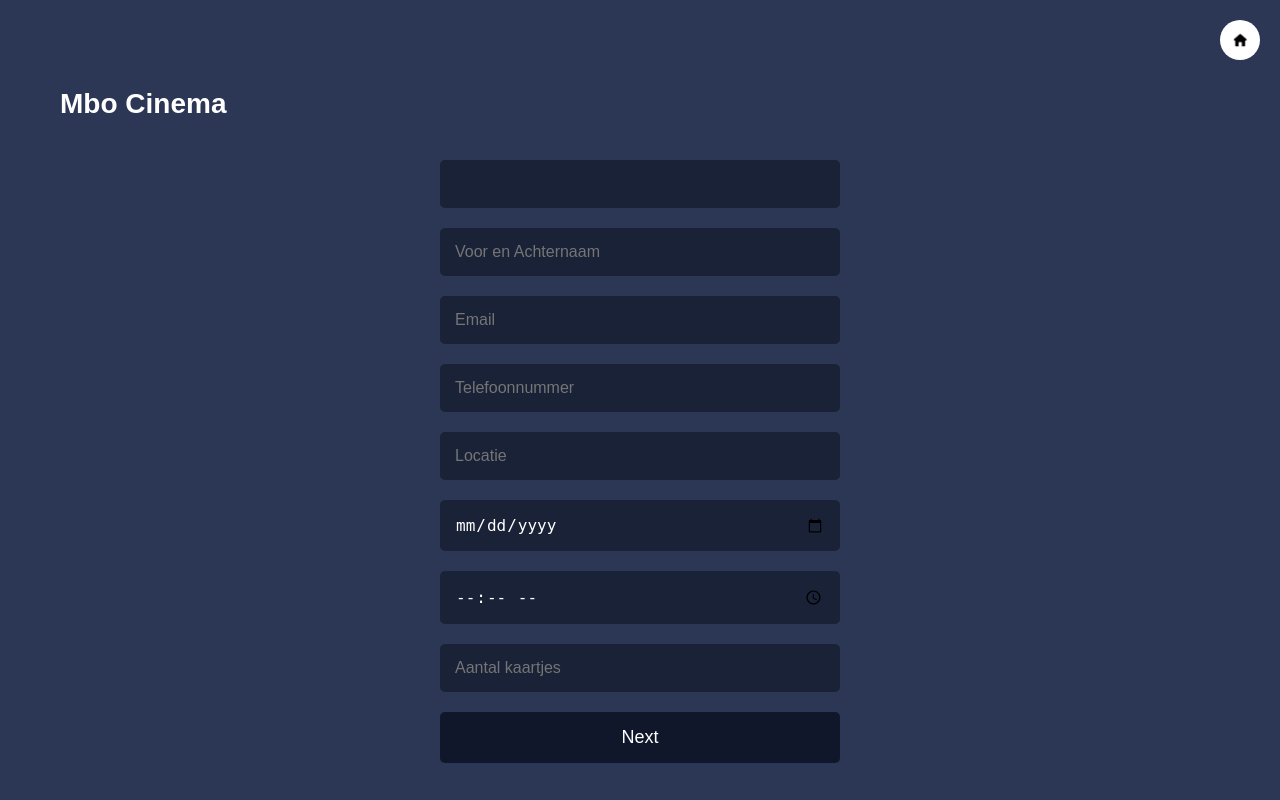
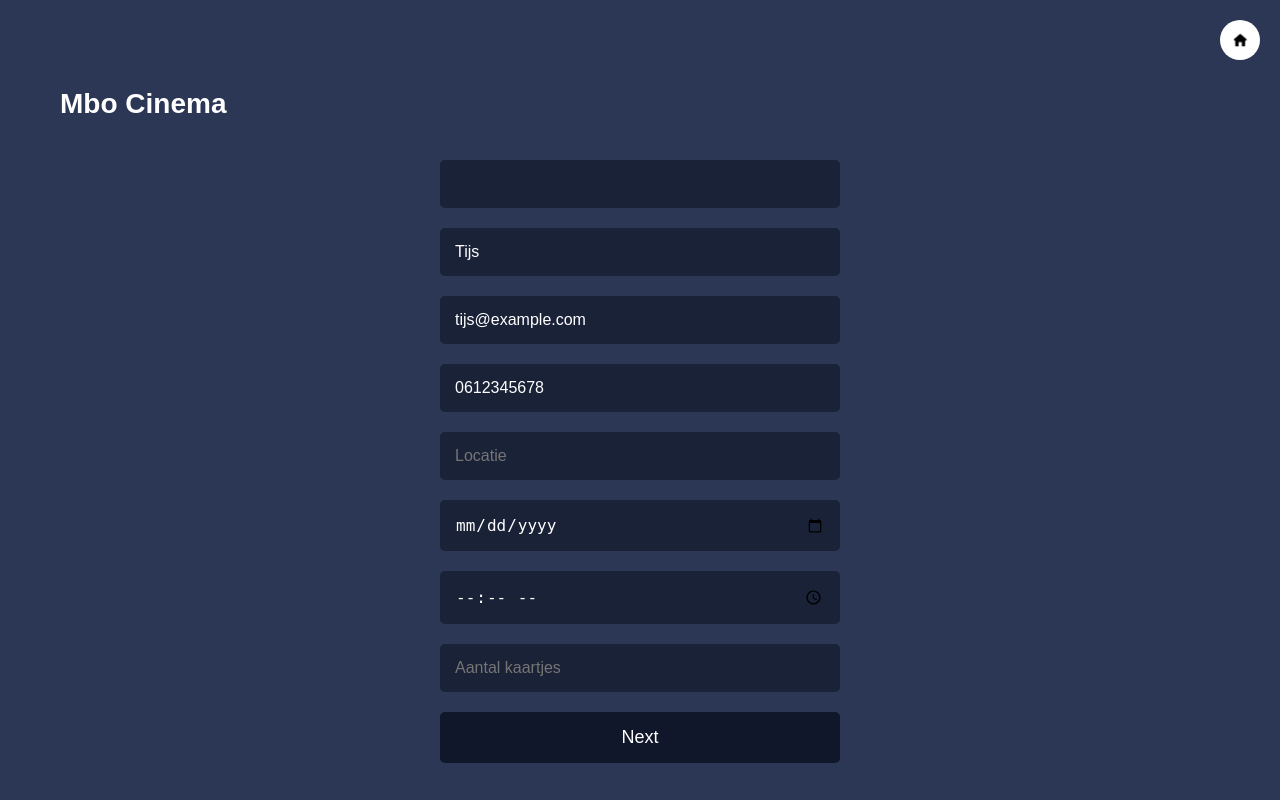
Before and after one commit to 6002193/project-Cinemas, a PHP site: page /reserveren.php in a window 1280 px wide. Run offline with PHP 8.4, Linux system fonts and the light colour scheme; a user stored in the database is signed in.

Commit message:
Update reserveren.php

```diff
--- a/html/reserveren.php
+++ b/html/reserveren.php
@@ -87,11 +87,11 @@ if ($_SERVER['REQUEST_METHOD'] === 'POST') {
       </section>
 
       <h1>Mbo Cinema</h1>
-      <form method="post">
+           <form method="post">
         <input type="text" name="film" value="<?= htmlspecialchars($filmnaam) ?>" readonly>
-        <input type="text" name="naam" placeholder="Voor en Achternaam" required>
-        <input type="email" name="email" placeholder="Email" required>
-        <input type="tel" name="telefoon" placeholder="Telefoonnummer" required>
+        <input type="text" name="naam" value="<?= htmlspecialchars($_SESSION["username"] ?? '') ?>" placeholder="Naam" required>
+        <input type="email" name="email" value="<?= htmlspecialchars($_SESSION["email"] ?? '') ?>"  placeholder="Email" required>
+        <input type="tel" name="telefoon" value="<?= htmlspecialchars($_SESSION["telefoonnumer"] ?? '') ?>"  placeholder="Telefoonnummer" required>
         <input type="text" name="locatie" placeholder="Locatie" required>
         <input type="date" name="datum" required>
         <input type="time" name="tijd" required>
```
